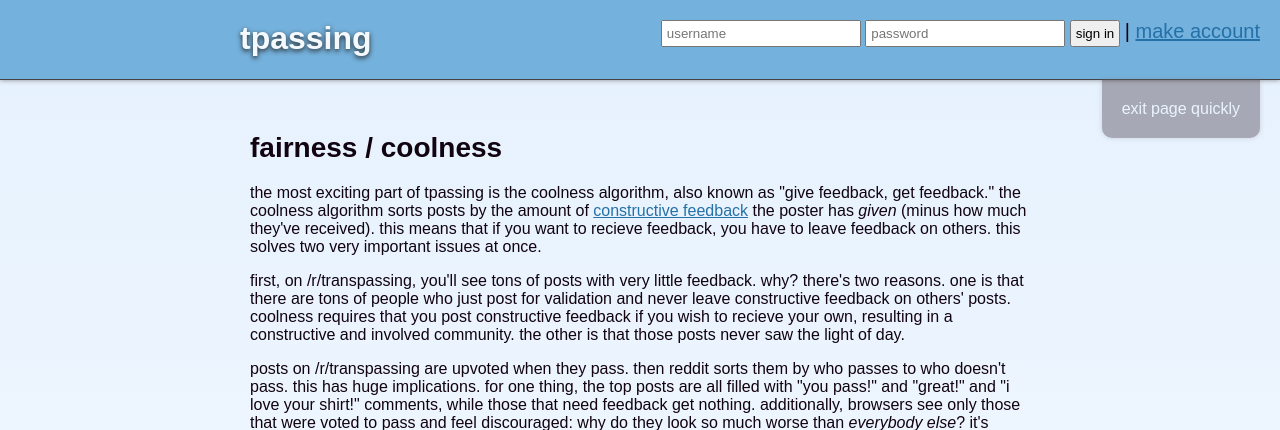
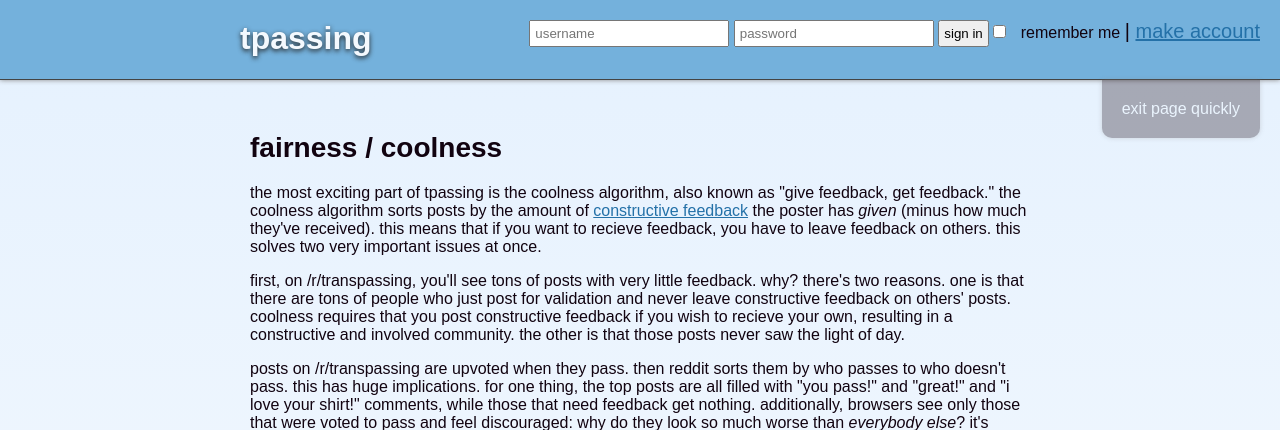
Before and after one commit to cyan-aurora/tpassing, a Flask app: page /about/coolness in a window 1280 px wide. Shown: the top 430 px of the page. Run offline with Flask 2, Linux system fonts and the light colour scheme; parts of the project's set-up code (start-up, migrations or seed data) failed here and were passed over; some libraries are stand-ins or nearby versions.

Commit message:
Add "remember me" option to login

```diff
--- a/main.py
+++ b/main.py
@@ -205,9 +205,9 @@ class User(db.Model, UserMixin):
 		pass # TODO: Remove?
 
 	# Flask login interface
-	def login(self, given_password):
+	def login(self, given_password, remember):
 		if self.correct_password(given_password):
-			login_user(self)
+			login_user(self, remember=remember)
 			# TODO: Isn't this outdated / unused??
 			identity_changed.send(current_app._get_current_object(), identity=Identity(self.user_id))
 			return True
@@ -224,9 +224,9 @@ class User(db.Model, UserMixin):
 		return str(self.user_id)
 
 	@classmethod
-	def full_login(self, given_username, given_password):
+	def full_login(self, given_username, given_password, remember):
 		user = User.query.filter_by(username=given_username).first()
-		if user and user.login(given_password):
+		if user and user.login(given_password, remember):
 			return True
 		return False
 
@@ -537,6 +537,7 @@ class Login_Form(Form):
 		# password of 6 length in registration
 		validators.Length(min=6, max=60)
 	], render_kw={"placeholder": "password"})
+	remember = wtforms.BooleanField("remember me")
 
 class Submit_Form(Form):
 	url = wtforms.StringField("", [
@@ -874,7 +875,7 @@ def reddit_proof():
 def login():
 	form = Login_Form(request.form)
 	if request.method == "POST" and form.validate():
-		success = User.full_login(request.form["username"], request.form["password"])
+		success = User.full_login(form.username.data, form.password.data, form.remember.data)
 		if success:
 			next_url = request.args.get("next")
 			if not is_safe_url(next_url):
--- a/templates/standard.html
+++ b/templates/standard.html
@@ -20,6 +20,7 @@
 		{{ render_field(login_form.username) }}
 		{{ render_field(login_form.password) }}
 		<input type="submit" value="sign in" />
+		{{ render_field(login_form.remember, True) }}
 	</form>
 {% endmacro %}
 
```
